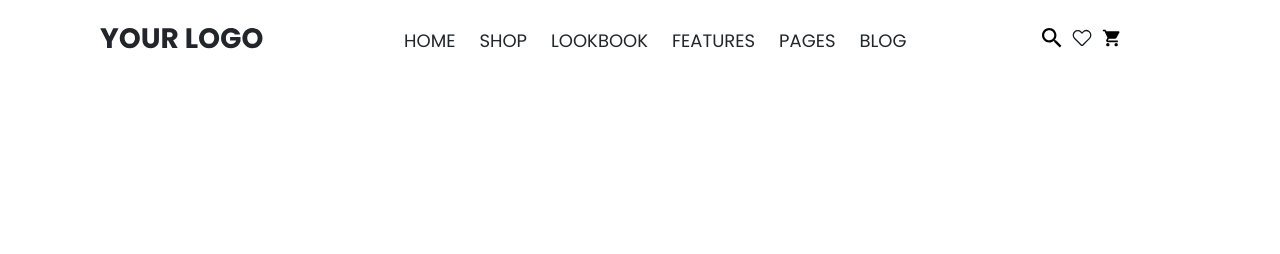
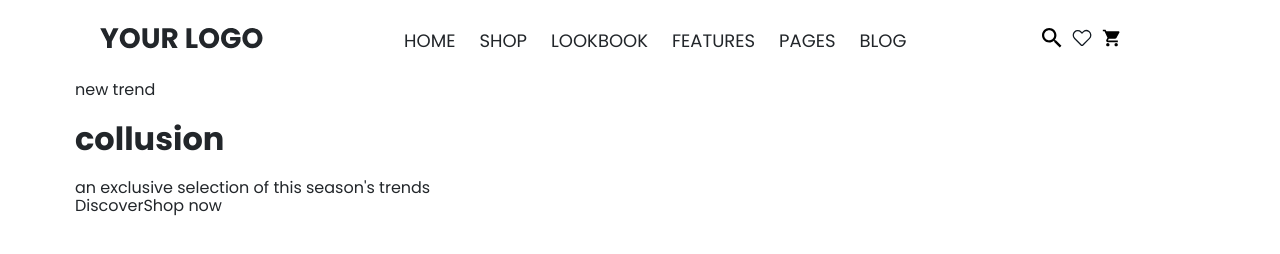
Before and after one commit to LysiukOleksandr/Fashion-Landing-Page, a website: page app/index.html in a window 1280 px wide. Drawn offline with Linux system fonts and the light colour scheme.

Commit message:
header-content(html)

```diff
--- a/app/index.html
+++ b/app/index.html
@@ -123,6 +123,18 @@
             </div>
           </div>
         </div>
+        <div class="header__content">
+          <div class="header__inner">
+            <p class="header__suptitle">new trend</p>
+            <h1 class="header__title">collusion</h1>
+            <p class="header__subtitle">
+              an exclusive selection of this season's trends
+            </p>
+            <div class="header__content-flex">
+              <a href="#">Discover</a><a href="#">Shop now</a>
+            </div>
+          </div>
+        </div>
       </div>
     </div>
 
```
